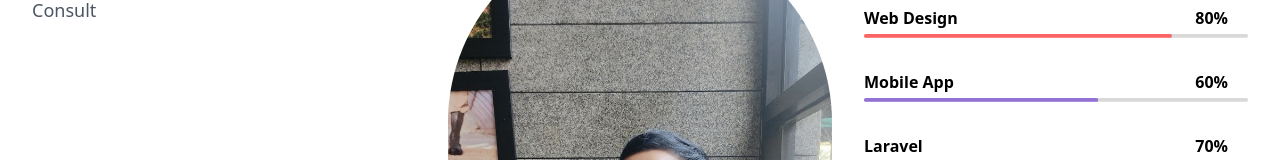
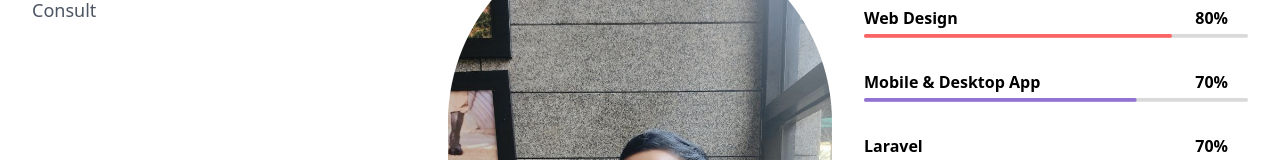
Before and after one commit to danielingga-s/profile, a plain HTML site: page index.html in a window 1280 px wide. Shown: the part 278-438 px from the top of the page. Drawn offline with nearby package versions, Linux system fonts and the light colour scheme.

Commit message:
up skills meter

```diff
--- a/index.html
+++ b/index.html
@@ -295,15 +295,15 @@
 
     <div class="mb-7">
         <div class="flex justify-between py-1">
-            <span class="text-base text-gray-lite font-semibold dark:text-[#A6A6A6]">Mobile App </span>
-            <span class="text-base font-semibold text-gray-lite pr-5 dark:text-[#A6A6A6]">60%</span>
+            <span class="text-base text-gray-lite font-semibold dark:text-[#A6A6A6]">Mobile & Desktop App </span>
+            <span class="text-base font-semibold text-gray-lite pr-5 dark:text-[#A6A6A6]">70%</span>
         </div>
         <svg class="rc-progress-line" viewBox="0 0 100 1" preserveAspectRatio="none">
             <path class="rc-progress-line-trail" d="M 0.5,0.5
          L 99.5,0.5" stroke-linecap="round" stroke="#D9D9D9" stroke-width="1" fill-opacity="0"></path>
             <path class="rc-progress-line-path" d="M 0.5,0.5
          L 99.5,0.5" stroke-linecap="round" stroke="#9272D4" stroke-width="1" fill-opacity="0"
-                style="stroke-dasharray: 60px, 100px; stroke-dashoffset: 0px; transition: stroke-dashoffset 0.3s ease 0s, stroke-dasharray 0.3s ease 0s, stroke 0.3s linear 0s, 0.06s;">
+                style="stroke-dasharray: 70px, 100px; stroke-dashoffset: 0px; transition: stroke-dashoffset 0.3s ease 0s, stroke-dasharray 0.3s ease 0s, stroke 0.3s linear 0s, 0.06s;">
             </path>
         </svg>
     </div>
```
